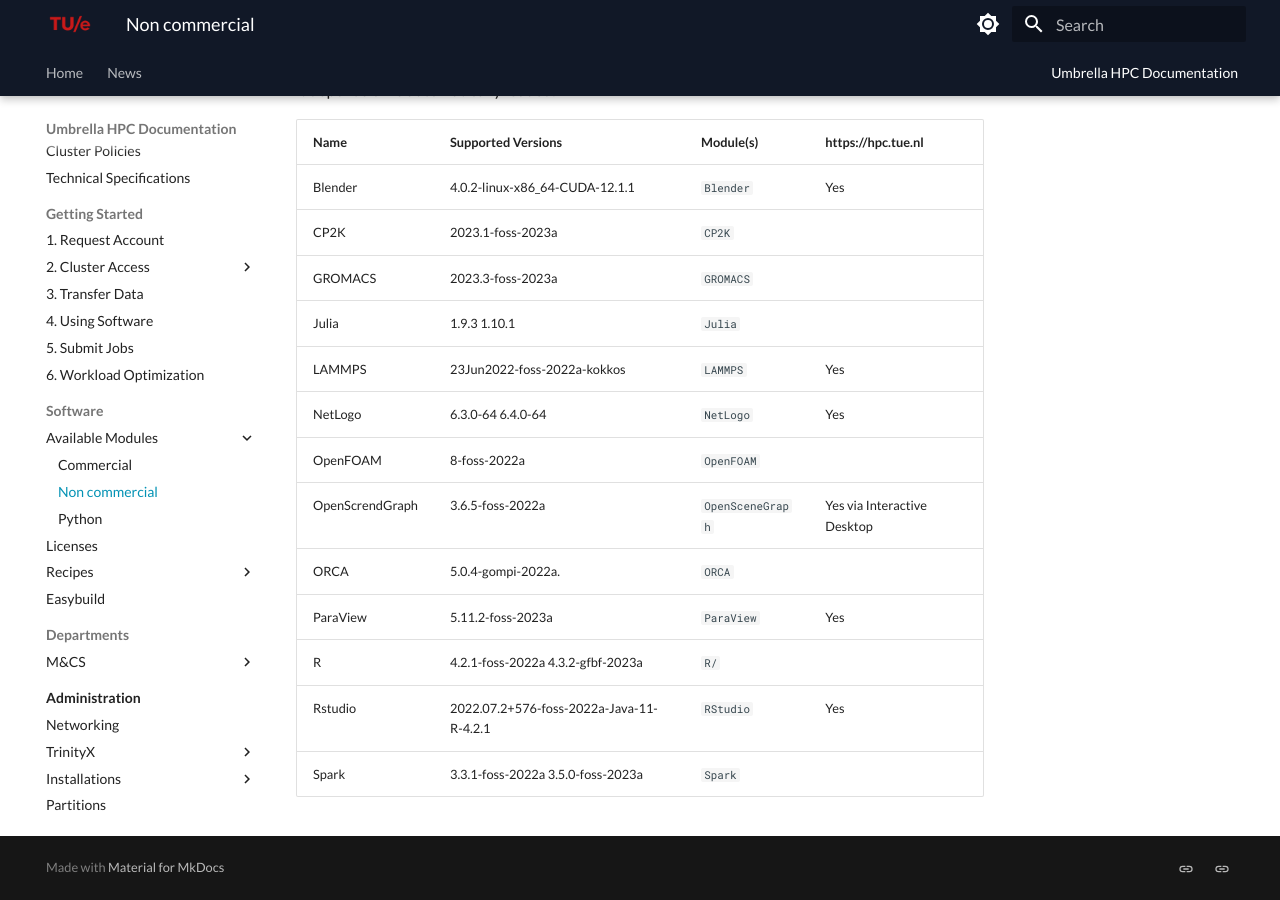
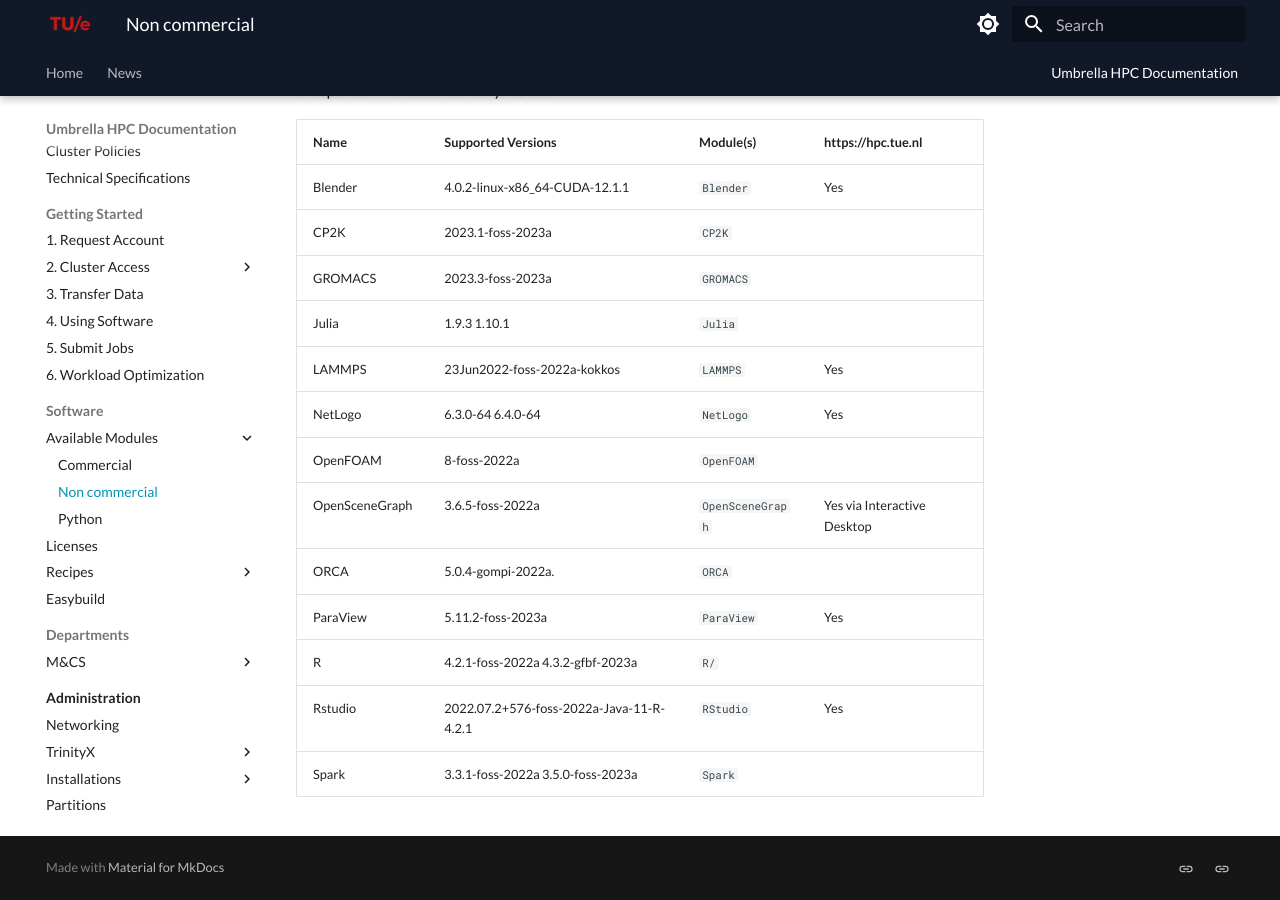
Before and after one commit to gferhpc/supercomputing.tue.nl, an MkDocs documentation site: the page built from pages/documentation/software/modules/non-commercial.md, in a window 1280 px wide and 900 px high, scrolled down 744 px. Built offline with MkDocs 1.6.1 and Material for MkDocs 9.7.7, drawn with Linux system fonts in a browser that asks for light colours.

Commit message:
Update non-commercial.md

```diff
--- a/pages/documentation/software/modules/non-commercial.md
+++ b/pages/documentation/software/modules/non-commercial.md
@@ -84,7 +84,7 @@
 | LAMMPS         | 23Jun2022-foss-2022a-kokkos          | `LAMMPS`    | Yes |
 | NetLogo        | 6.3.0-64 6.4.0-64                    | `NetLogo`   | Yes |
 | OpenFOAM       | 8-foss-2022a                         | `OpenFOAM`  | |
-| OpenScrendGraph| 3.6.5-foss-2022a                     | `OpenSceneGraph`  | Yes via Interactive Desktop |
+| OpenSceneGraph | 3.6.5-foss-2022a                     | `OpenSceneGraph`  | Yes via Interactive Desktop |
 | ORCA           | 5.0.4-gompi-2022a.                   | `ORCA`      | |
 | ParaView       | 5.11.2-foss-2023a                    | `ParaView`  | Yes |
 | R              | 4.2.1-foss-2022a  4.3.2-gfbf-2023a   | `R/`        | |
```
